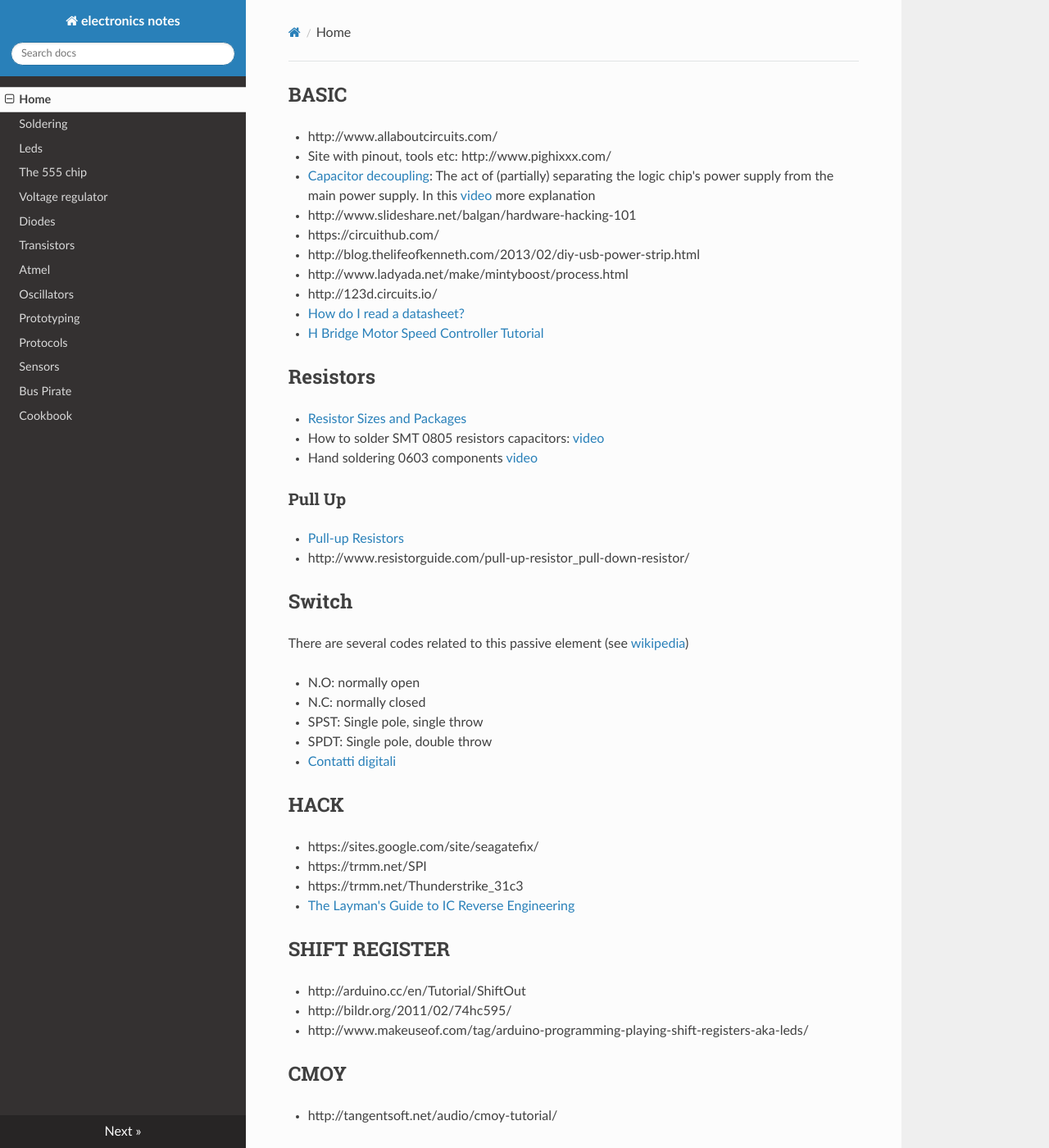
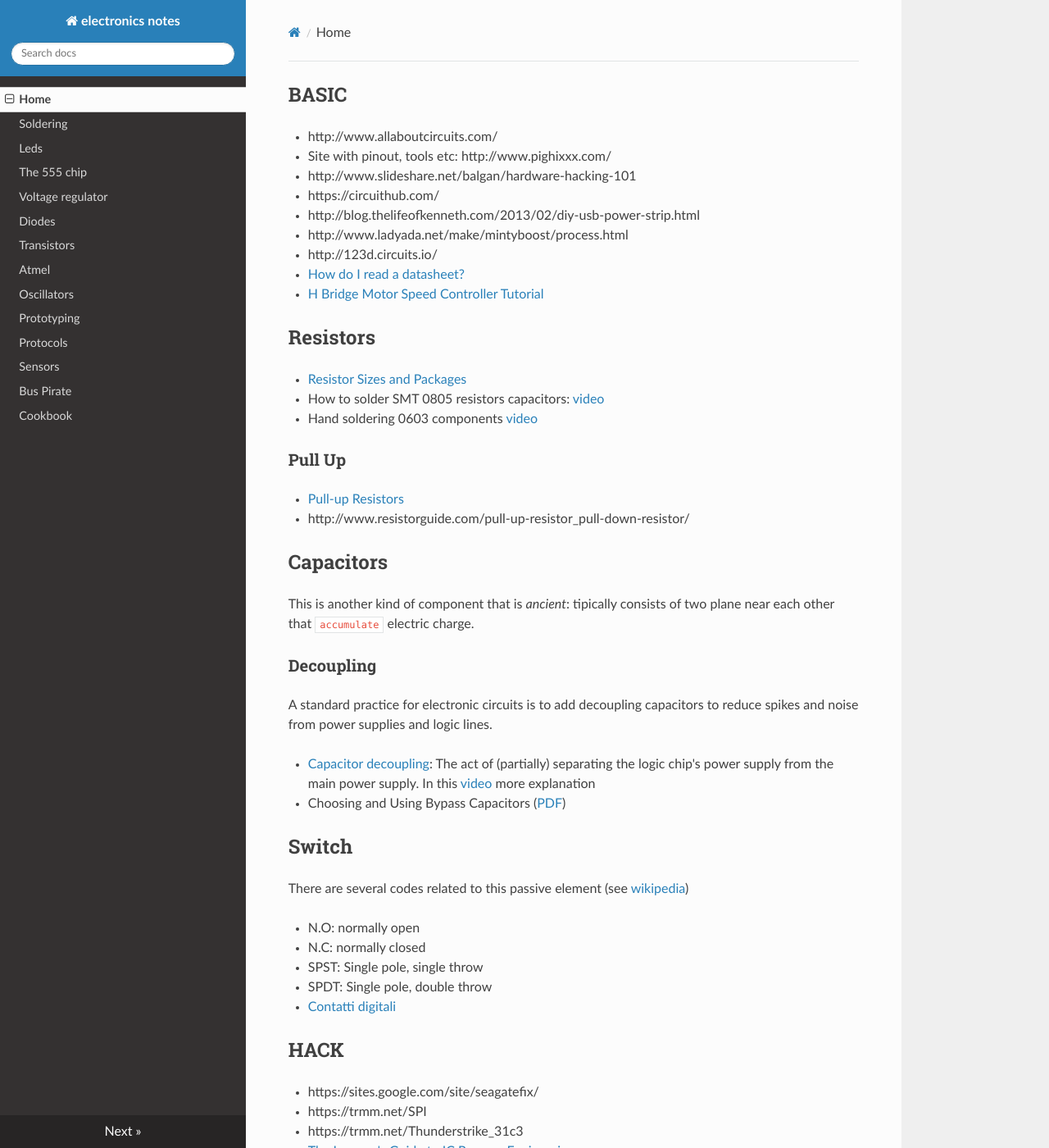
Before and after one commit to gipi/electronics-notes, an MkDocs documentation site: the page built from docs/index.md, in a window 1280 px wide and 1400 px high. Shown: the whole window at 82% size. Built offline with MkDocs 1.6.1, drawn with Linux system fonts in a browser that asks for light colours; nearby versions of some CDN libraries; old or Windows-style settings are respelled for this version of MkDocs.

Commit message:
Create section for capacitors.

```diff
--- a/docs/index.md
+++ b/docs/index.md
@@ -25,6 +24,19 @@ BASIC
 
  - [Pull-up Resistors](https://learn.sparkfun.com/tutorials/pull-up-resistors)
  - http://www.resistorguide.com/pull-up-resistor_pull-down-resistor/
+
+## Capacitors
+
+This is another kind of component that is *ancient*: tipically consists of two plane
+near each other that ``accumulate`` electric charge.
+
+### Decoupling
+
+A standard practice for electronic circuits is to add decoupling capacitors to reduce
+spikes and noise from power supplies and logic lines.
+
+ - [Capacitor decoupling](http://www.vagrearg.org/content/decoupling): The act of (partially) separating the logic chip's power supply from the main power supply. In this [video](https://www.youtube.com/watch?v=jz1IHapsrdk) more explanation
+ - Choosing and Using Bypass Capacitors ([PDF](https://www.intersil.com/content/dam/Intersil/documents/an13/an1325.pdf))
 
 ## Switch
 
```
Also changed, not shown: other parts of docs/index.md (+0 -1 lines).
